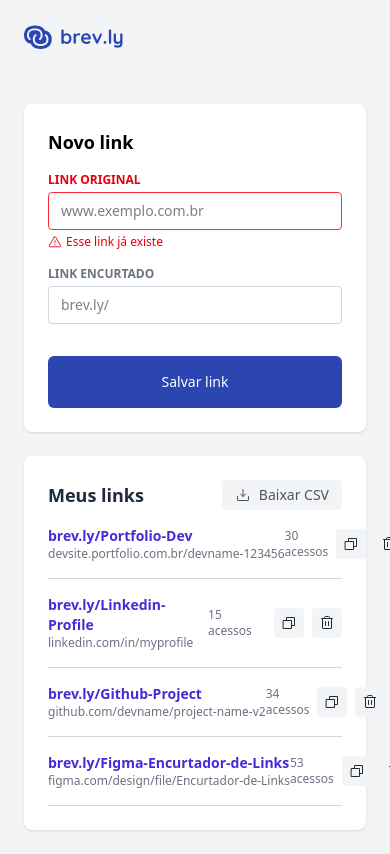
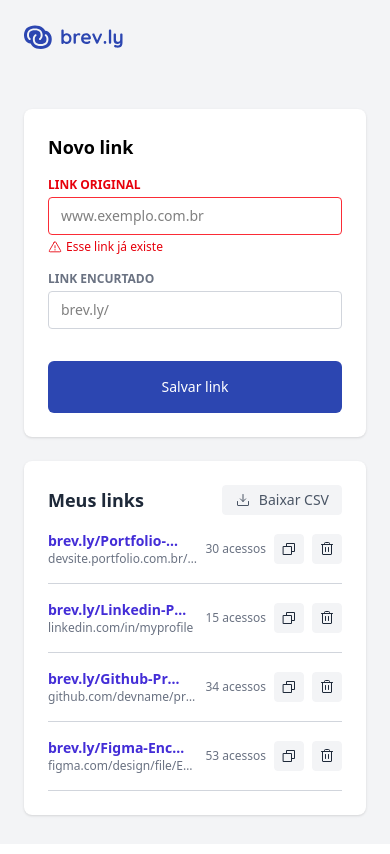
Before and after one commit to combizera/ftr-encurtador-front, a React (Vite) app: page / in a window 390 px wide. Built offline with nearby package versions, Linux system fonts and the light colour scheme.

Commit message:
feat: improvements in mobile version

```diff
--- a/src/components/LinksList.tsx
+++ b/src/components/LinksList.tsx
@@ -1,5 +1,5 @@
 import { useState } from "react";
-import { DownloadSimple, Trash, Copy } from "phosphor-react";
+import { DownloadSimple, Trash, Copy, Link } from "phosphor-react";
 
 import { IconButton } from "./IconButton";
 import { ButtonSecondary } from "./ButtonSecondary";
@@ -65,6 +65,14 @@ export function LinksList() {
         </ButtonSecondary>
       </div>
 
+      {links.length === 0 ? (
+        <div className="flex flex-col items-center justify-center py-12 text-gray-500">
+          <Link size={48} className="mb-4" />
+          <span className="text-sm text-center">
+            Ainda não existem links cadastrados
+          </span>
+        </div>
+      ) : (
         <ul className="space-y-4">
           {links.map((link) => (
             <li key={link.id} className="border-b border-gray-300 pb-4">
@@ -72,17 +80,16 @@ export function LinksList() {
                 <div className="flex flex-col">
                   <a
                     href={`https://${link.originalUrl}`}
-                  className="text-sm text-indigo-700 font-semibold hover:underline"
+                    className="text-sm text-indigo-700 font-semibold hover:underline truncate max-w-[140px] sm:max-w-none"
                     target="_blank"
                     rel="noopener noreferrer"
                   >
                     {link.shortUrl}
                   </a>
-                <span className="text-xs text-gray-500 truncate">
+                  <span className="text-xs text-gray-500 truncate max-w-[150px] sm:max-w-none">
                     {link.originalUrl}
                   </span>
                 </div>
-
 
                 <div className="flex items-center justify-between">
                   <span className="text-xs text-gray-500 mr-2">
@@ -92,7 +99,6 @@ export function LinksList() {
                     <IconButton title="Copiar link" onClick={() => copyLink(link.shortUrl)}>
                       <Copy size={16} />
                     </IconButton>
-
                     <IconButton title="Excluir link" onClick={() => deleteLink(link.id)}>
                       <Trash size={16} />
                     </IconButton>
@@ -102,6 +108,7 @@ export function LinksList() {
             </li>
           ))}
         </ul>
+      )}
     </div>
   );
 }
--- a/src/components/NewLinkForm.tsx
+++ b/src/components/NewLinkForm.tsx
@@ -3,7 +3,7 @@ import { ButtonPrimary } from "./ButtonPrimary";
 
 export function NewLinkForm() {
   return (
-    <div className="bg-white rounded-lg shadow p-6 w-full max-w-md">
+    <div className="bg-white w-full rounded-lg shadow p-6 max-w-md mx-auto">
       <h2 className="text-lg font-semibold mb-4">
         Novo link
       </h2>
```
Also changed, not shown: 1 other file (tests, documents, lock files or other folders). Lines whose indentation alone changed are shown as unchanged.
